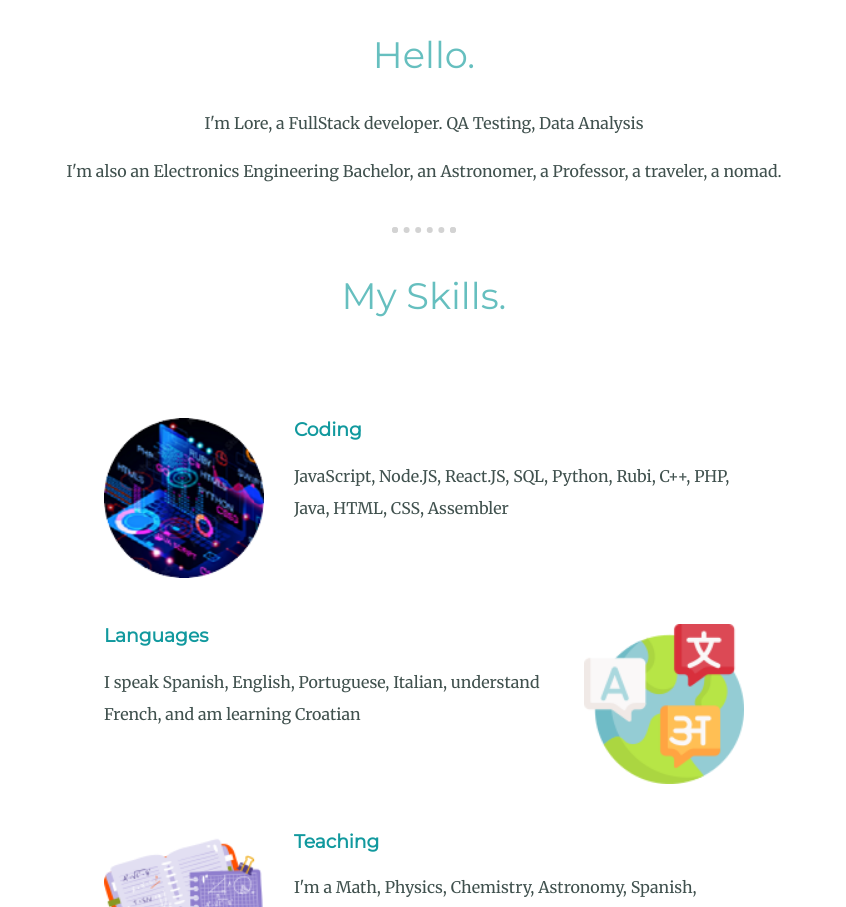
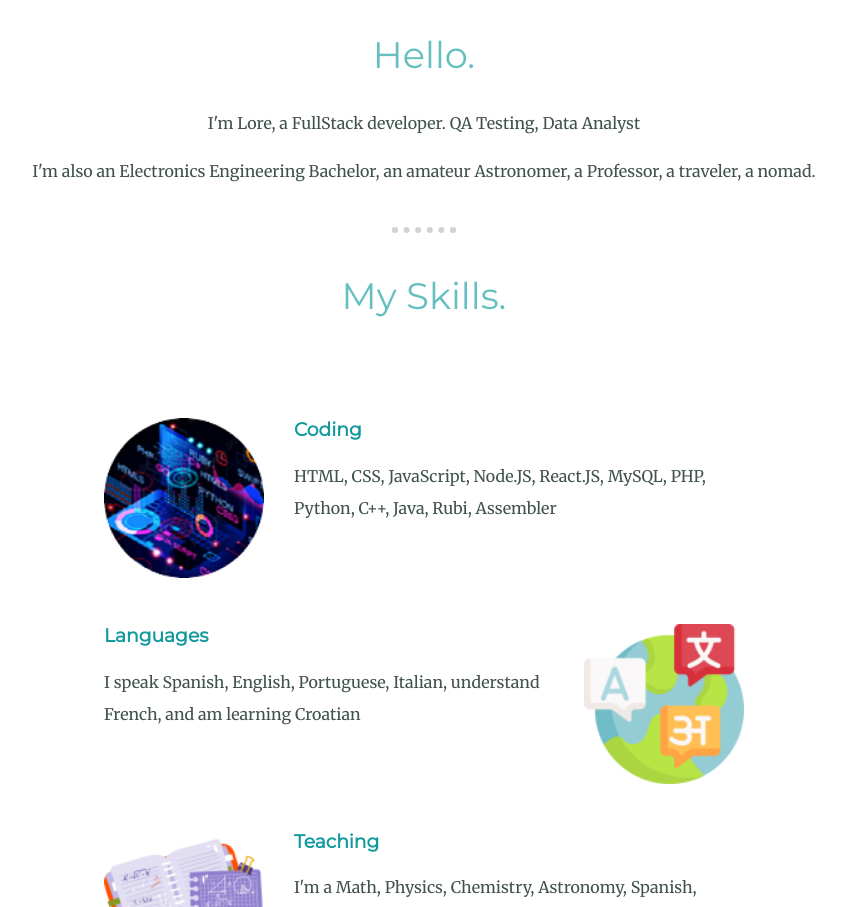
Before and after one commit to Alexa-2k/Personal_Page, a plain HTML site: page index.html in a window 1280 px wide. Shown: the part 953-1860 px from the top of the page, without its empty margins (216-1062 px from the left). Drawn offline with Linux system fonts and the light colour scheme.

Commit message:
Update index.html

```diff
--- a/index.html
+++ b/index.html
@@ -26,8 +26,8 @@
         <div class="profile">
           <img src="images\circled anime 192.png" alt="Lore-anime-pic">
           <h2>Hello.</h2>
-          <p class="intro">I'm Lore, a FullStack developer. QA Testing, Data Analysis </p>
-          <p>I'm also an Electronics Engineering Bachelor, an Astronomer, a Professor, a traveler, a nomad.</p>
+          <p class="intro">I'm Lore, a FullStack developer. QA Testing, Data Analyst </p>
+          <p>I'm also an Electronics Engineering Bachelor, an amateur Astronomer, a Professor, a traveler, a nomad.</p>
         </div>
         <hr>
         <div class="skills">
@@ -35,7 +35,7 @@
           <div class="skill-row">
             <img class="skill1-img" src="images/coding-circled.png" alt="coding image from https://www.flaticon.com">
             <h3>Coding</h3>
-            <p>JavaScript, Node.JS, React.JS, SQL, Python, Rubi, C++, PHP, Java, HTML, CSS, Assembler</p>
+            <p>HTML, CSS, JavaScript, Node.JS, React.JS, MySQL, PHP, Python, C++, Java, Rubi, Assembler</p>
           </div>
           <div class="skill-row">
             <img class="skill2-img" src="images/languages.png" alt="https://www.flaticon.com/free-icons/languages - Languages icons created by Freepik - Flaticon">
```
